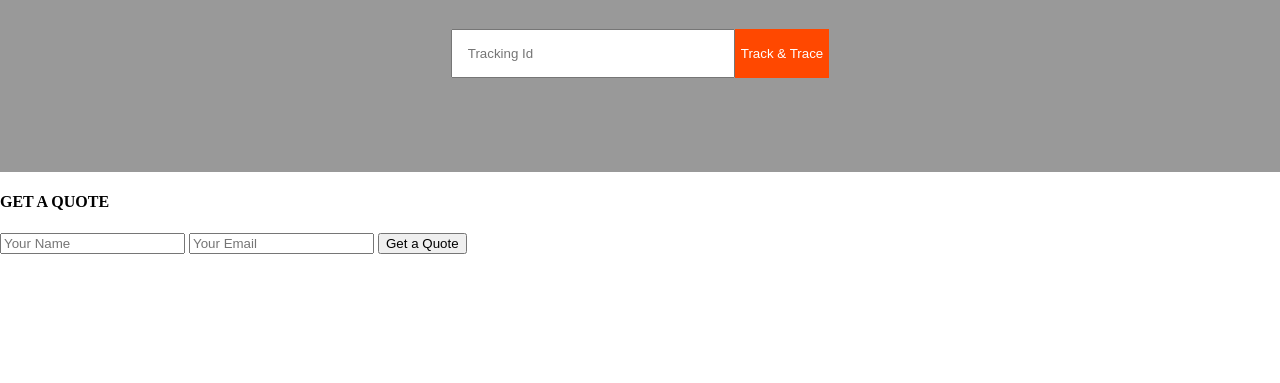
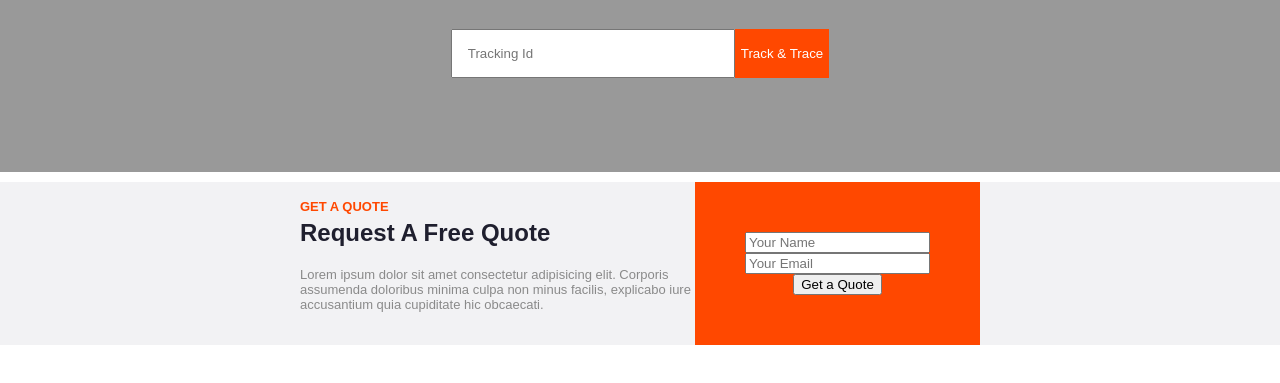
Before and after one commit to HermesWebDeveloper/MyFirstLandingPage, a plain HTML site: page index.html in a window 1280 px wide. Shown: the part 245-628 px from the top of the page. Drawn offline with Linux system fonts and the light colour scheme.

Commit message:
Novas atualizações na div1

```diff
--- a/estilos.css
+++ b/estilos.css
@@ -127,3 +127,51 @@ h1 {
 .hero-form-item-btn:hover {
     cursor: pointer;
 }
+
+.div1 {
+    display: flex;
+    flex-direction: row;
+    background-color: #F2F2F4;
+    padding: 0px 300px;
+    margin: 10px 0px;
+}
+
+h4 {
+    color: #FF4800;
+    font-weight: 900;
+    font-family: sans-serif;
+    font-size: 13px;
+}
+
+h2 {
+    color: #1F1F2E;
+    font-family: sans-serif;
+    font-weight: 800;
+}
+
+.font2 {
+    color: #8A8A8A;
+    font-family: sans-serif;
+    font-weight: 500;
+    font-size: 13px;
+}
+
+#div-quote-part1-h4 {
+    margin-bottom: 5px;
+}
+
+#div-quote-part1-h2 {
+    margin-top: 0px;
+}
+
+.div1-part2 {
+    background-color: #FF4800;
+    padding: 50px;
+}
+
+.div1-form {
+    display: flex;
+    align-items: center;
+    justify-content: center;
+    flex-direction: column;
+}
--- a/index.html
+++ b/index.html
@@ -32,11 +32,13 @@
             </form>
         </div>
         <div class="div1">
-            <div>
-                <h4>GET A QUOTE</h4>
+            <div class="div1-part1">
+                <h4 id="div-quote-part1-h4">GET A QUOTE</h4>
+                <h2 id="div-quote-part1-h2">Request A Free Quote</h2>
+                <p class="font2">Lorem ipsum dolor sit amet consectetur adipisicing elit. Corporis assumenda doloribus minima culpa non minus facilis, explicabo iure accusantium quia cupiditate hic obcaecati.</p>
             </div>
-            <div>
-                <form>
+            <div class="div1-part2">
+                <form class="div1-form">
                     <input type="text" placeholder="Your Name" id="username" name="username">
                     <input type="text" placeholder="Your Email" id="useremail" name="useremail">
                     <input type="submit" value="Get a Quote">
```
